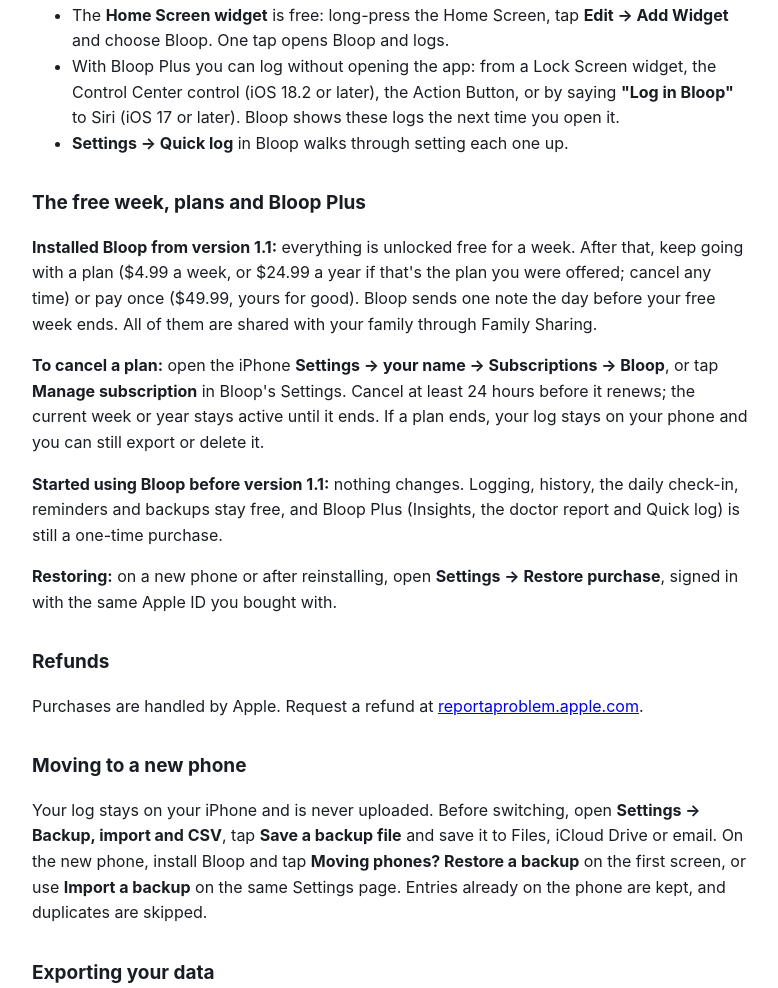
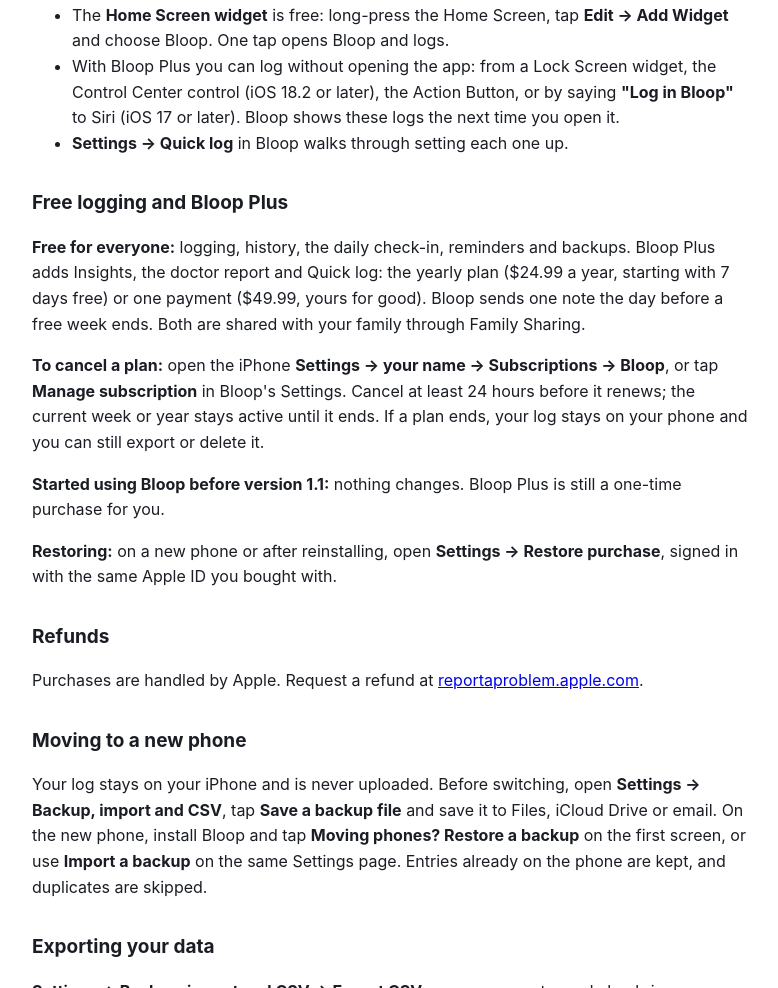
Before and after one commit to japanjoshi/app-legal, a plain HTML site: page poop_logger/support.html in a window 1280 px wide. Shown: the part 771-1759 px from the top of the page, without its empty margins (248-1026 px from the left). Drawn offline with Linux system fonts and the light colour scheme.

Commit message:
Bloop support: free logging, Plus at $24.99 a year or $49.99 once (1.3.1)

```diff
--- a/poop_logger/support.html
+++ b/poop_logger/support.html
@@ -25,10 +25,10 @@
 <li><b>Settings &rarr; Quick log</b> in Bloop walks through setting each one up.</li>
 </ul>
 
-<h2>The free week, plans and Bloop Plus</h2>
-<p><b>Installed Bloop from version 1.1:</b> everything is unlocked free for a week. After that, keep going with a plan ($4.99 a week, or $24.99 a year if that's the plan you were offered; cancel any time) or pay once ($49.99, yours for good). Bloop sends one note the day before your free week ends. All of them are shared with your family through Family Sharing.</p>
+<h2>Free logging and Bloop Plus</h2>
+<p><b>Free for everyone:</b> logging, history, the daily check-in, reminders and backups. Bloop Plus adds Insights, the doctor report and Quick log: the yearly plan ($24.99 a year, starting with 7 days free) or one payment ($49.99, yours for good). Bloop sends one note the day before a free week ends. Both are shared with your family through Family Sharing.</p>
 <p><b>To cancel a plan:</b> open the iPhone <b>Settings &rarr; your name &rarr; Subscriptions &rarr; Bloop</b>, or tap <b>Manage subscription</b> in Bloop's Settings. Cancel at least 24 hours before it renews; the current week or year stays active until it ends. If a plan ends, your log stays on your phone and you can still export or delete it.</p>
-<p><b>Started using Bloop before version 1.1:</b> nothing changes. Logging, history, the daily check-in, reminders and backups stay free, and Bloop Plus (Insights, the doctor report and Quick log) is still a one-time purchase.</p>
+<p><b>Started using Bloop before version 1.1:</b> nothing changes. Bloop Plus is still a one-time purchase for you.</p>
 <p><b>Restoring:</b> on a new phone or after reinstalling, open <b>Settings &rarr; Restore purchase</b>, signed in with the same Apple ID you bought with.</p>
 
 <h2>Refunds</h2>
```
